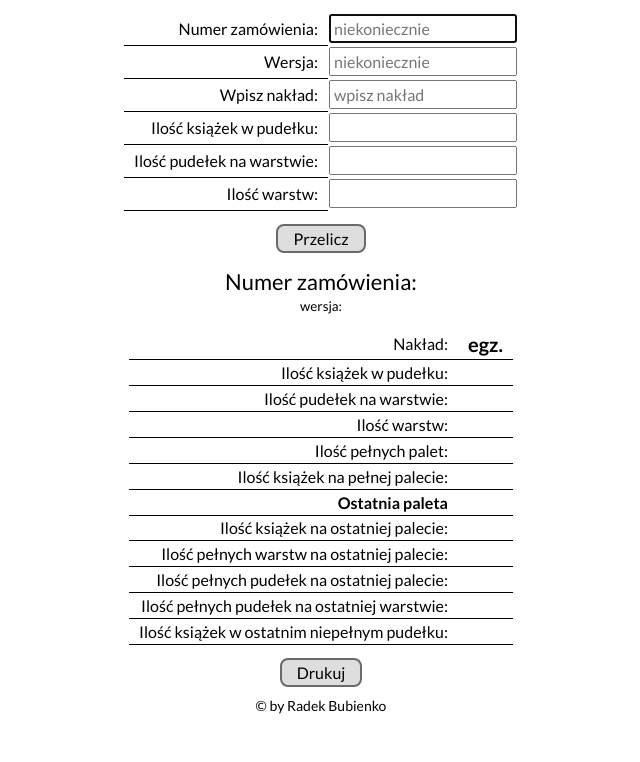
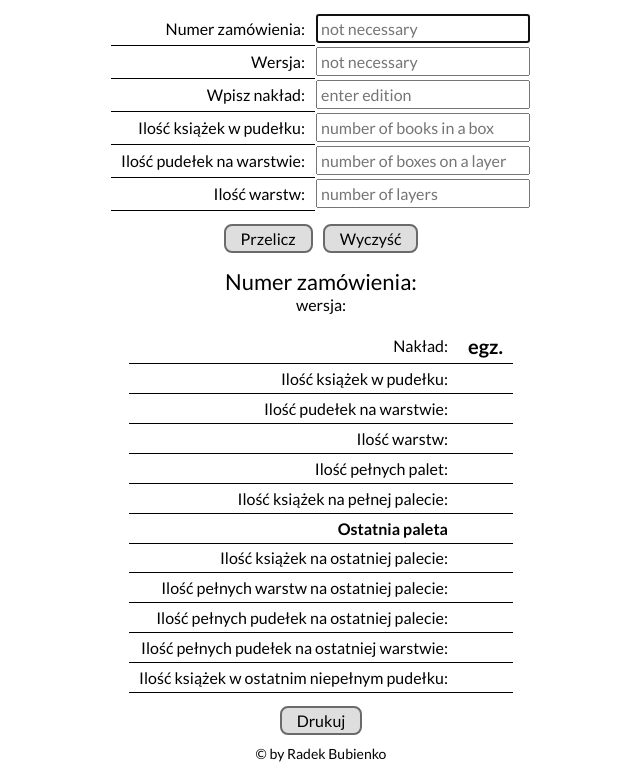
Before and after one commit to RadekBubienko/pallet-calculator, a plain HTML site: page index.html in a window 1280 px wide. Shown: the part 63-825 px from the top of the page, without its empty margins (319-959 px from the left). Before the commit the page ends 800 px from the top, so only its background shows below. Drawn offline with Linux system fonts and the light colour scheme.

Commit message:
changed margin in result

```diff
--- a/index.html
+++ b/index.html
@@ -4,7 +4,7 @@
     <meta charset="UTF-8" />
     <meta name="viewport" content="width=device-width, initial-scale=1.0" />
     <link href="style.css" rel="stylesheet" />
-    <link rel="icon" href="favicon.ico">
+    <link rel="icon" href="favicon.ico" />
     <link rel="preconnect" href="https://fonts.googleapis.com" />
     <link rel="preconnect" href="https://fonts.gstatic.com" crossorigin />
     <link
@@ -28,9 +28,8 @@
                 id="orderNumber"
                 class="input js-orderNumber"
                 type="text"
-                placeholder="niekoniecznie"
+                placeholder="not necessary"
                 autofocus
-                value=""
               />
             </td>
           </tr>
@@ -40,7 +39,7 @@
               <input
                 class="input js-version"
                 type="text"
-                placeholder="niekoniecznie"
+                placeholder="not necessary"
               />
             </td>
           </tr>
@@ -50,7 +49,7 @@
               <input
                 class="input js-edition"
                 type="number"
-                placeholder="wpisz nakład"
+                placeholder="enter edition"
                 required
               />
             </td>
@@ -59,20 +58,44 @@
             <td class="textAlignRight result__table--td">
               Ilość książek w pudełku:
             </td>
-            <td><input class="input js-numberBooksInBox" type="number" required/></td>
+            <td>
+              <input
+                class="input js-numberBooksInBox"
+                type="number"
+                placeholder="number of books in a box"
+                required
+              />
+            </td>
           </tr>
           <tr>
             <td class="textAlignRight result__table--td">
               Ilość pudełek na warstwie:
             </td>
-            <td><input class="input js-boxesPerLayer" type="number" required/></td>
+            <td>
+              <input
+                class="input js-boxesPerLayer"
+                type="number"
+                placeholder="number of boxes on a layer"
+                required
+              />
+            </td>
           </tr>
           <tr>
             <td class="textAlignRight result__table--td">Ilość warstw:</td>
-            <td><input class="input js-numberOfLayers" type="number" required/></td>
+            <td>
+              <input
+                class="input js-numberOfLayers"
+                type="number"
+                placeholder="number of layers"
+                required
+              />
+            </td>
           </tr>
         </table>
-        <p><button type="submit" class="buttonSubmit">Przelicz</button></p>
+        <p>
+          <button type="submit" class="buttonSubmit">Przelicz</button
+          ><button type="reset" class="buttonSubmit">Wyczyść</button>
+        </p>
       </form>
     </section>
     <section class="results">
@@ -81,39 +104,51 @@
         <p class="paragraphBigger">
           Numer zamówienia: <span class="js-orderNumberResult"></span>
         </p>
-        <p><small>wersja: </small><span class="js-versionResult"></span></p>
+        <p>wersja: <span class="js-versionResult"></span></p>
         <table class="result__table">
           <tr>
             <td class="textAlignRight result__table--td">Nakład:</td>
-            <td class="textAlignLeft result__table--td"><span class="js-editionResult"></span> egz.</td>
+            <td class="textAlignLeft result__table--td">
+              <span class="js-editionResult"></span> egz.
+            </td>
           </tr>
           <tr>
             <td class="textAlignRight result__table--td">
               Ilość książek w pudełku:
             </td>
-            <td class="textAlignLeft result__table--td"><span class="js-numberBooksInBoxResult"></span></td>
+            <td class="textAlignLeft result__table--td">
+              <span class="js-numberBooksInBoxResult"></span>
+            </td>
           </tr>
           <tr>
             <td class="textAlignRight result__table--td">
               Ilość pudełek na warstwie:
             </td>
-            <td class="textAlignLeft result__table--td"><span class="js-boxesPerLayerResult"></span></td>
+            <td class="textAlignLeft result__table--td">
+              <span class="js-boxesPerLayerResult"></span>
+            </td>
           </tr>
           <tr>
             <td class="textAlignRight result__table--td">Ilość warstw:</td>
-            <td class="textAlignLeft result__table--td"><span class="js-numberOfLayersResult"></span></td>
+            <td class="textAlignLeft result__table--td">
+              <span class="js-numberOfLayersResult"></span>
+            </td>
           </tr>
           <tr>
             <td class="textAlignRight result__table--td">
               Ilość pełnych palet:
             </td>
-            <td class="textAlignLeft result__table--td"><span class="js-numberFullPalletResult"></span></td>
+            <td class="textAlignLeft result__table--td">
+              <span class="js-numberFullPalletResult"></span>
+            </td>
           </tr>
           <tr>
             <td class="textAlignRight result__table--td">
               Ilość książek na pełnej palecie:
             </td>
-            <td class="textAlignLeft result__table--td"><span class="js-numberBooksInFullPalletResult"></span></td>
+            <td class="textAlignLeft result__table--td">
+              <span class="js-numberBooksInFullPalletResult"></span>
+            </td>
           </tr>
           <tr>
             <td class="textAlignRight result__table--td">
@@ -126,31 +161,41 @@
             <td class="textAlignRight result__table--td">
               Ilość książek na ostatniej palecie:
             </td>
-            <td class="textAlignLeft result__table--td"><span class="js-numberBooksInLastPalletResult"></span></td>
+            <td class="textAlignLeft result__table--td">
+              <span class="js-numberBooksInLastPalletResult"></span>
+            </td>
           </tr>
           <tr>
             <td class="textAlignRight result__table--td">
               Ilość pełnych warstw na ostatniej palecie:
             </td>
-            <td class="textAlignLeft result__table--td"><span class="js-numberLayersInLastPalletResult"></span></td>
+            <td class="textAlignLeft result__table--td">
+              <span class="js-numberLayersInLastPalletResult"></span>
+            </td>
           </tr>
           <tr>
             <td class="textAlignRight result__table--td">
               Ilość pełnych pudełek na ostatniej palecie:
             </td>
-            <td class="textAlignLeft result__table--td"><span class="js-numberBoxInLastPalletResult"></span></td>
+            <td class="textAlignLeft result__table--td">
+              <span class="js-numberBoxInLastPalletResult"></span>
+            </td>
           </tr>
           <tr>
             <td class="textAlignRight result__table--td">
               Ilość pełnych pudełek na ostatniej warstwie:
             </td>
-            <td class="textAlignLeft result__table--td"><span class="js-numberBoxInLastLayerOnLastPalletResult"></span></td>
+            <td class="textAlignLeft result__table--td">
+              <span class="js-numberBoxInLastLayerOnLastPalletResult"></span>
+            </td>
           </tr>
           <tr>
             <td class="textAlignRight result__table--td">
               Ilość książek w ostatnim niepełnym pudełku:
             </td>
-            <td class="textAlignLeft result__table--td"><span class="js-numberBooksInLastBoxResult"></span></td>
+            <td class="textAlignLeft result__table--td">
+              <span class="js-numberBooksInLastBoxResult"></span>
+            </td>
           </tr>
         </table>
       </div>
--- a/style.css
+++ b/style.css
@@ -61,6 +61,7 @@ p {
     border-radius: 8px;
     font-size: 16px;
     cursor: pointer;
+    margin: 0 5px;
 }
 
 .input {
@@ -68,6 +69,7 @@ p {
     font-family: 'Lato', sans-serif;
     font-size: 16px;
     margin: 1px 0px;
+    min-width: 214px;
 }
 
 .result {
@@ -79,7 +81,7 @@ p {
 .result__table--td {
     border-bottom: 1px solid #000;
     border-collapse: collapse;
-        padding: 3px 10px;
+        padding: 5px 10px;
 }
 
 .paragraphBigger {
@@ -121,6 +123,9 @@ p {
 }
 
 @media print {
+    body {
+        margin-top: 100px;
+    }
     .sectionForm {
         display: none;
     }
```
